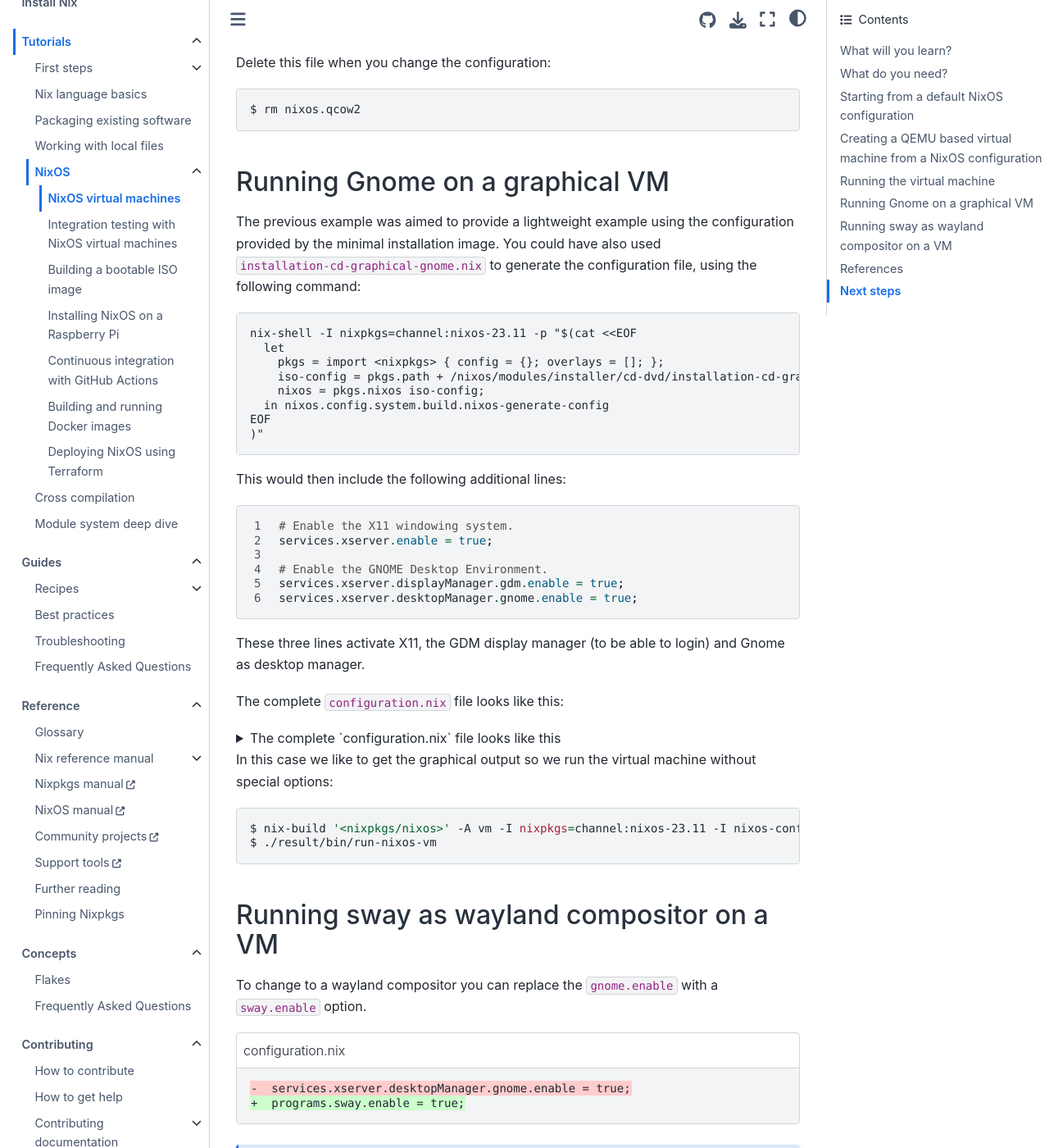
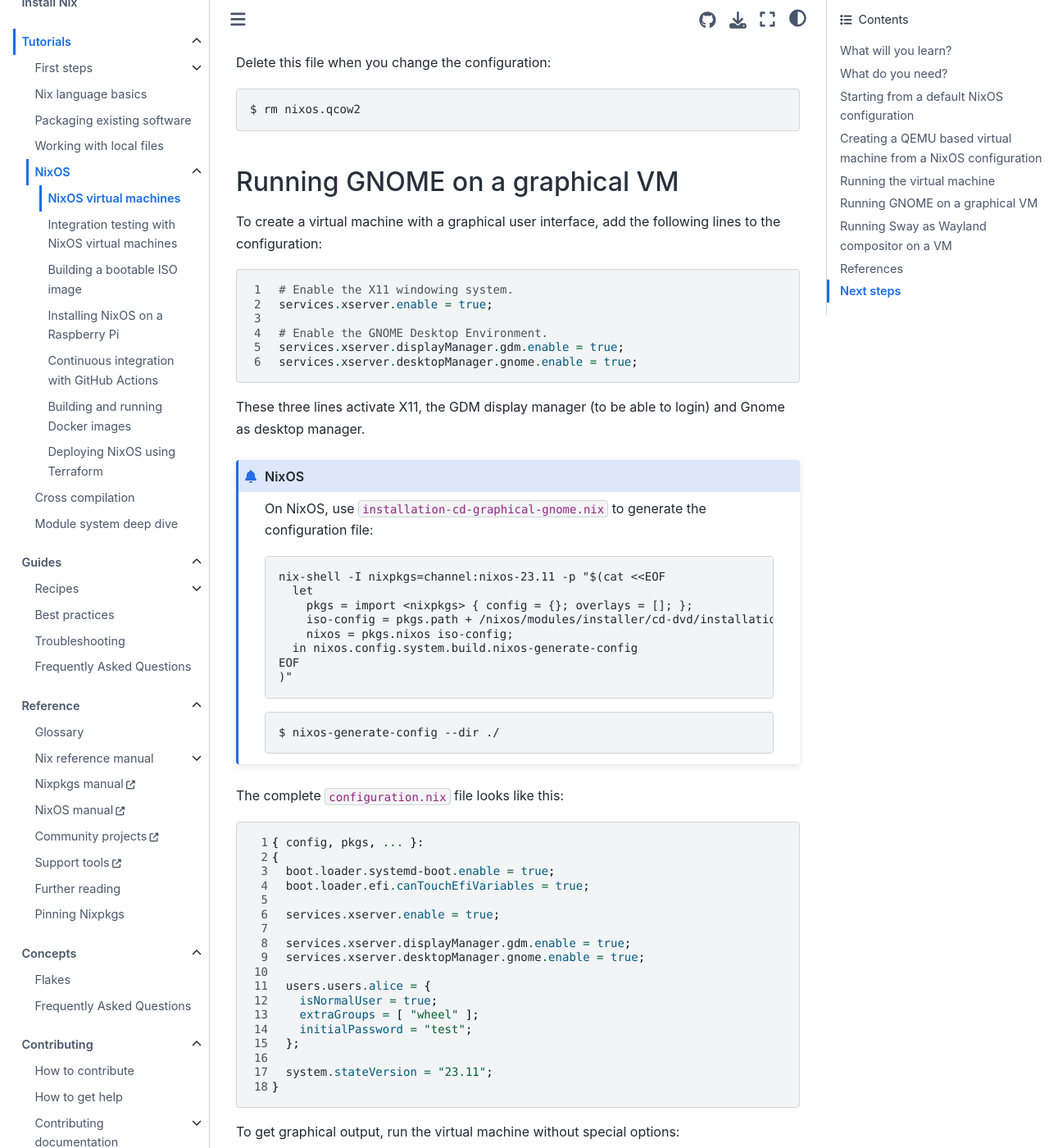
Before and after one commit to NixOS/nix.dev, a Sphinx documentation site: the page built from source/tutorials/nixos/nixos-configuration-on-vm.md, in a window 1280 px wide and 1400 px high, scrolled down 5045 px. Shown: the whole window at 82% size. Built offline with Sphinx 7.4.7 and the Sphinx Book theme 1.1.4, drawn with Linux system fonts in a browser that asks for light colours; some of the changed text lies outside the part shown.

Commit message:
fix wording and formatting

````diff
--- a/source/tutorials/nixos/nixos-configuration-on-vm.md
+++ b/source/tutorials/nixos/nixos-configuration-on-vm.md
@@ -31,9 +31,8 @@
 On NixOS, use the `nixos-generate-config` command to create a configuration file that contains some useful defaults and configuration suggestions.
 
 Beware that the result of this command depends on your current NixOS configuration.
-The output of 'nixos-generate-config' can be made reproducible in a `nix-shell` environment.
+The output of `nixos-generate-config` can be made reproducible in a `nix-shell` environment.
 Here we provide a configuration that is used for the [NixOS minimal ISO image](https://nixos.org/download#nixos-iso):
-
 
 ```shell-session
 nix-shell -I nixpkgs=channel:nixos-23.11 -p "$(cat <<EOF
@@ -232,10 +231,24 @@
 $ rm nixos.qcow2
 ```
 
-## Running Gnome on a graphical VM
+## Running GNOME on a graphical VM
 
-The previous example was aimed to provide a lightweight example using the configuration provided by the minimal installation image.
-You could have also used `installation-cd-graphical-gnome.nix` to generate the configuration file, using the following command:
+To create a virtual machine with a graphical user interface, add the following lines to the configuration:
+
+```nix
+  # Enable the X11 windowing system.
+  services.xserver.enable = true;
+
+  # Enable the GNOME Desktop Environment.
+  services.xserver.displayManager.gdm.enable = true;
+  services.xserver.desktopManager.gnome.enable = true;
+```
+
+These three lines activate X11, the GDM display manager (to be able to login) and Gnome as desktop manager.
+
+::::{admonition} NixOS
+
+On NixOS, use `installation-cd-graphical-gnome.nix` to generate the configuration file:
 
 ```shell-session
 nix-shell -I nixpkgs=channel:nixos-23.11 -p "$(cat <<EOF
@@ -248,22 +261,13 @@
 )"
 ```
 
-This would then include the following additional lines:
-
-```nix
-  # Enable the X11 windowing system.
-  services.xserver.enable = true;
-
-  # Enable the GNOME Desktop Environment.
-  services.xserver.displayManager.gdm.enable = true;
-  services.xserver.desktopManager.gnome.enable = true;
+```shell-session
+$ nixos-generate-config --dir ./
 ```
 
-These three lines activate X11, the GDM display manager (to be able to login) and Gnome as desktop manager.
+::::
 
 The complete `configuration.nix` file looks like this:
-
-<details><summary>The complete `configuration.nix` file looks like this</summary>
 
 ```nix
 { config, pkgs, ... }:
@@ -286,18 +290,16 @@
 }
 ```
 
-</details>
-
-In this case we like to get the graphical output so we run the virtual machine without special options:
+To get graphical output, run the virtual machine without special options:
 
 ```shell-session
 $ nix-build '<nixpkgs/nixos>' -A vm -I nixpkgs=channel:nixos-23.11 -I nixos-config=./configuration.nix
 $ ./result/bin/run-nixos-vm
 ```
 
-## Running sway as wayland compositor on a VM
+## Running Sway as Wayland compositor on a VM
 
-To change to a wayland compositor you can replace the `gnome.enable` with a `sway.enable` option.
+To change to a Wayland compositor, disable `services.xserver.desktopManager.gnome` and enable `programs.sway`:
 
 ```{code-block} diff
 :caption: configuration.nix
@@ -306,15 +308,16 @@
 ```
 
 :::{note}
-Running wayland compositors in a virtual machine might lead to complications with the display drivers used by qemu.
-You need to choose from the available drivers one that is compatible with sway. See [QEMU User Documentation](https://www.qemu.org/docs/master/system/qemu-manpage.html) for options.
-One possibility is the virtio-vga driver:
+Running Wayland compositors in a virtual machine might lead to complications with the display drivers used by QEMU.
+You need to choose from the available drivers one that is compatible with Sway.
+See [QEMU User Documentation](https://www.qemu.org/docs/master/system/qemu-manpage.html) for options.
+One possibility is the `virtio-vga` driver:
 
 ```shell-session
 $ ./result/bin/run-nixos-vm -device virtio-vga
 ```
 
-<details><summary>As an alternative to the CLI, arguments to qemu can be added to the configuration file</summary>
+Arguments to QEMU can also be added to the configuration file:
 
 ```nix
 { config, pkgs, ... }:
@@ -342,12 +345,9 @@
 }
 ```
 
-</details>
-
 :::
 
-The NixOS manual has chapters on [X11](https://nixos.org/manual/nixos/stable/#sec-x11) and [Wayland](https://nixos.org/manual/nixos/stable/#sec-wayland) to find alternative window managers.
-
+The NixOS manual has chapters on [X11](https://nixos.org/manual/nixos/stable/#sec-x11) and [Wayland](https://nixos.org/manual/nixos/stable/#sec-wayland) listing alternative window managers.
 
 ## References
 
````
